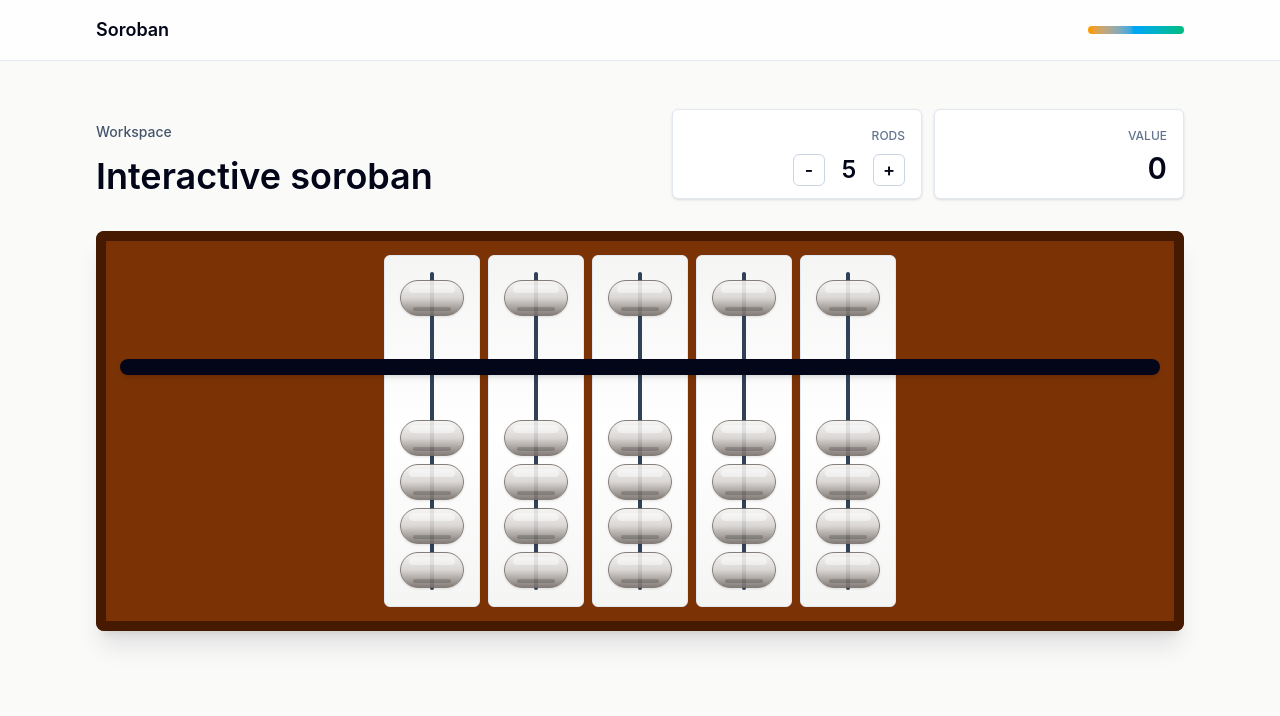
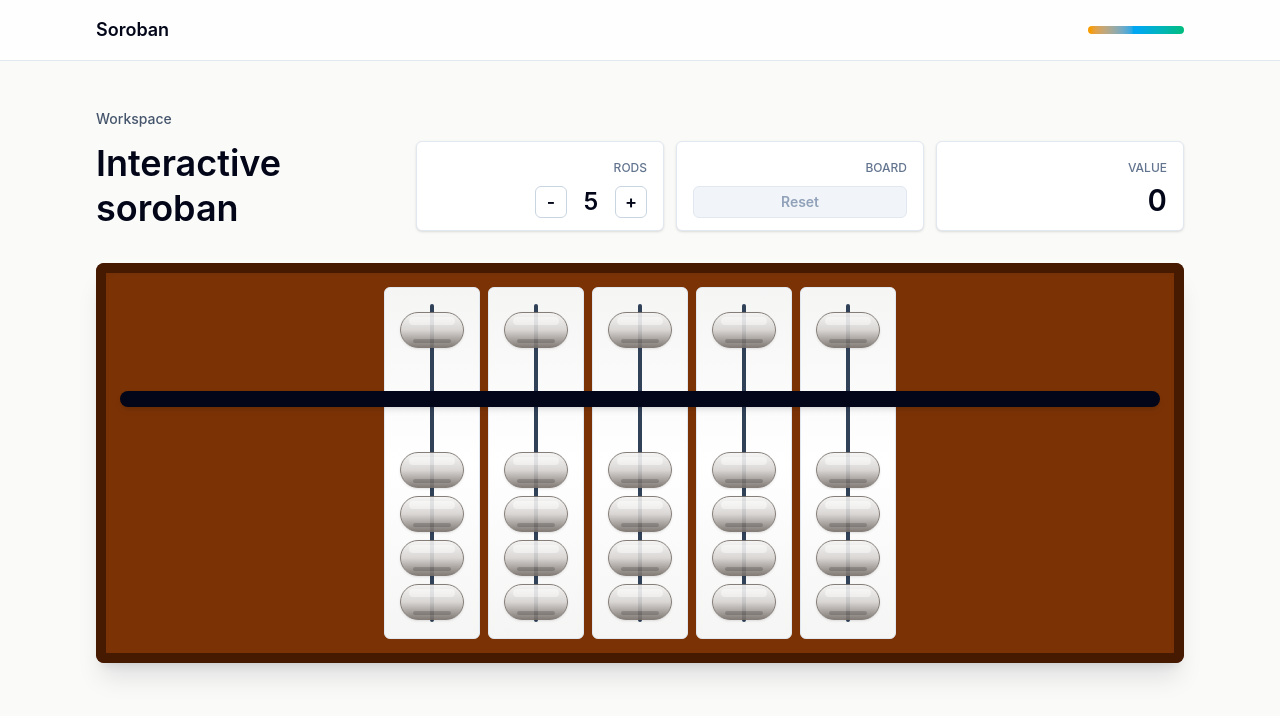
Before and after one commit to mtplayground/alex-1883-test-43, a React (Vite) app: page / in a window 1280 px wide. Shown: the top 716 px of the page. Built offline with nearby package versions, Linux system fonts and the light colour scheme.

Commit message:
feat: Reset control

```diff
--- a/src/App.tsx
+++ b/src/App.tsx
@@ -1,8 +1,9 @@
 import { useMemo, useState } from 'react'
+import { ResetControl } from './components/ResetControl'
 import { RodCountControl } from './components/RodCountControl'
 import { SorobanFrame } from './components/SorobanFrame'
 import { ValueReadout } from './components/ValueReadout'
-import { createBoard, resizeBoard } from './model/soroban'
+import { clearBoard, createBoard, resizeBoard } from './model/soroban'
 import { computeBoardValue } from './model/value'
 
 function App() {
@@ -12,6 +13,10 @@ function App() {
 
   function handleRodCountChange(nextRodCount: number) {
     setBoard((currentBoard) => resizeBoard(currentBoard, nextRodCount))
+  }
+
+  function handleReset() {
+    setBoard((currentBoard) => clearBoard(currentBoard))
   }
 
   return (
@@ -24,18 +29,19 @@ function App() {
       </header>
 
       <main className="mx-auto flex w-full max-w-6xl flex-1 flex-col gap-8 px-5 py-8 sm:px-8 lg:py-12">
-        <section className="grid gap-4 md:grid-cols-[minmax(0,1fr)_32rem] md:items-end">
+        <section className="grid gap-4 md:grid-cols-[minmax(0,1fr)_48rem] md:items-end">
           <div className="space-y-3">
             <p className="text-sm font-medium text-slate-600">Workspace</p>
             <h2 className="max-w-2xl text-3xl font-semibold leading-tight text-slate-950 sm:text-4xl">
               Interactive soroban
             </h2>
           </div>
-          <div className="grid gap-3 sm:grid-cols-2">
+          <div className="grid gap-3 sm:grid-cols-3">
             <RodCountControl
               onChange={handleRodCountChange}
               rodCount={rodCount}
             />
+            <ResetControl disabled={boardValue === 0} onReset={handleReset} />
             <ValueReadout value={boardValue} />
           </div>
         </section>
--- /dev/null
+++ b/src/components/ResetControl.tsx
@@ -0,0 +1,51 @@
+export interface ResetControlProps {
+  className?: string
+  disabled?: boolean
+  onReset: () => void
+}
+
+export function ResetControl({
+  className,
+  disabled = false,
+  onReset,
+}: ResetControlProps) {
+  return (
+    <div
+      aria-label="Board reset"
+      className={resetControlClassName(className)}
+      role="group"
+    >
+      <span className="text-xs font-medium uppercase text-slate-500">
+        Board
+      </span>
+      <button
+        aria-label="Reset board to zero"
+        className={resetButtonClassName(disabled)}
+        disabled={disabled}
+        onClick={onReset}
+        type="button"
+      >
+        Reset
+      </button>
+    </div>
+  )
+}
+
+function resetControlClassName(className?: string): string {
+  return [
+    'rounded-md border border-slate-200 bg-white px-4 py-3 text-right shadow-sm',
+    className,
+  ]
+    .filter(Boolean)
+    .join(' ')
+}
+
+function resetButtonClassName(disabled: boolean): string {
+  return [
+    'mt-2 h-8 w-full rounded-md border px-3 text-sm font-semibold',
+    'focus-visible:outline focus-visible:outline-2 focus-visible:outline-offset-2 focus-visible:outline-sky-600',
+    disabled
+      ? 'cursor-not-allowed border-slate-200 bg-slate-100 text-slate-400'
+      : 'border-slate-300 bg-white text-slate-950 hover:bg-slate-50',
+  ].join(' ')
+}
```
